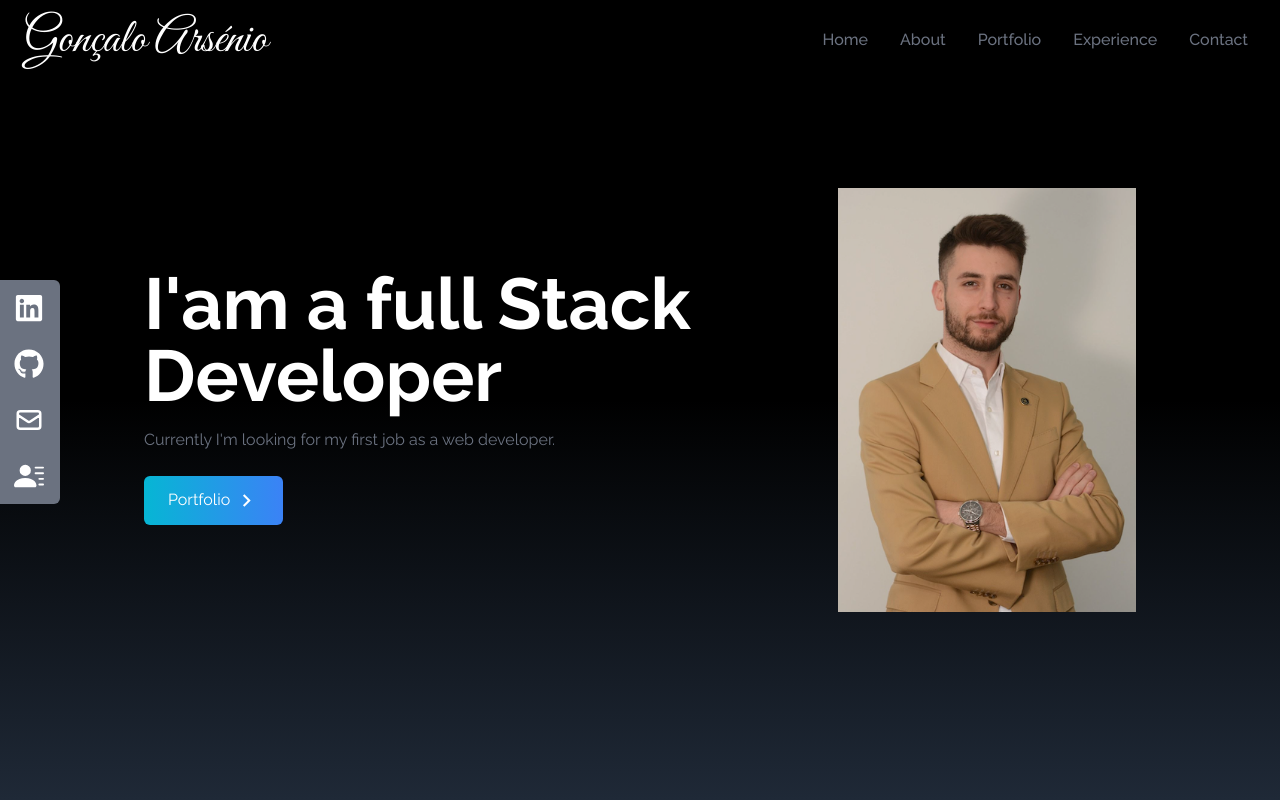
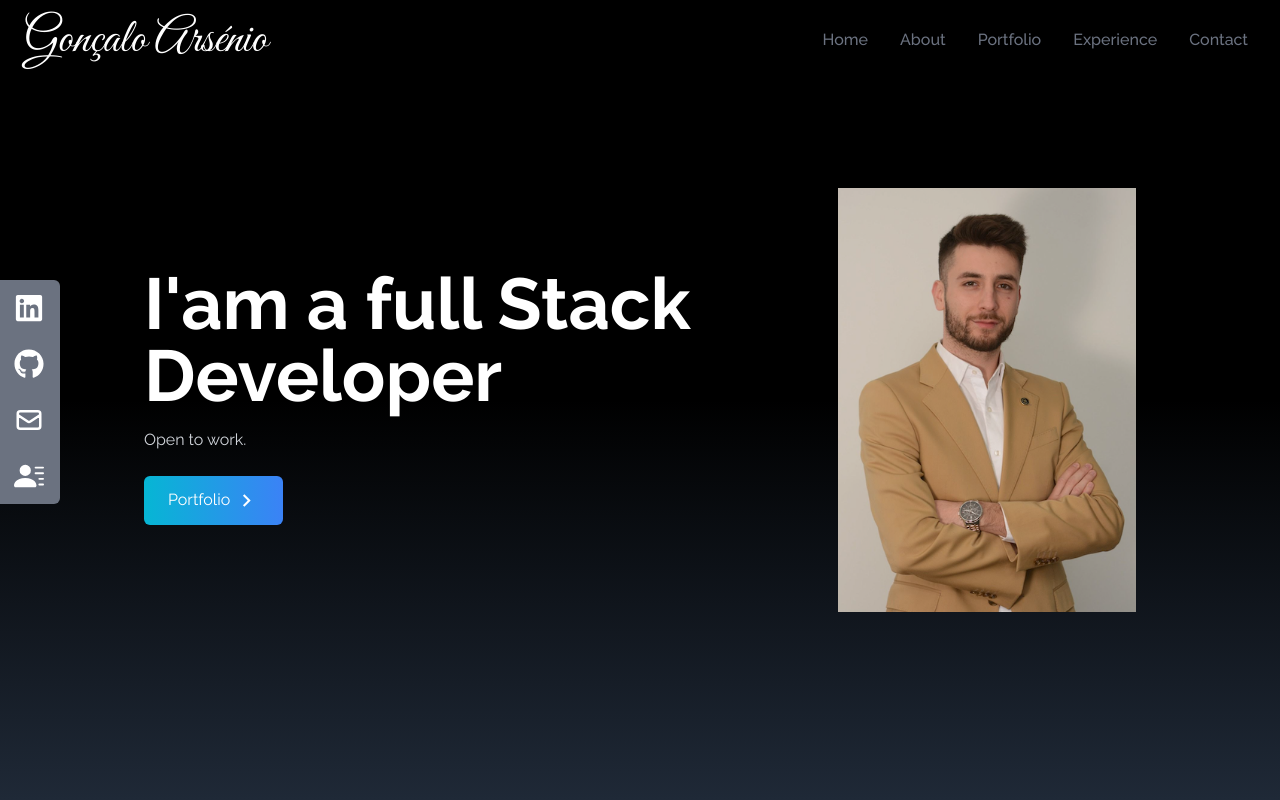
Before and after one commit to goncaloarsenio/my-portfolio-v2, a React (Create React App) app: page / in a window 1280 px wide. Shown: the top 800 px of the page. Built offline with nearby package versions, Linux system fonts and the light colour scheme; the HTML template or start-up script is replaced by a standard one.

Commit message:
correction

```diff
--- a/src/components/Home.jsx
+++ b/src/components/Home.jsx
@@ -16,9 +16,9 @@
             {" "}
             I'am a full Stack Developer
           </h2>
-          <p className="text-gray-500 py-4 max-w-md">
+          <p className="text-gray-300 py-4 max-w-md">
             {" "}
-            Currently I'm looking for my first job as a web developer.{" "}
+            Open to work.{" "}
           </p>
           <div>
             <Link
```
